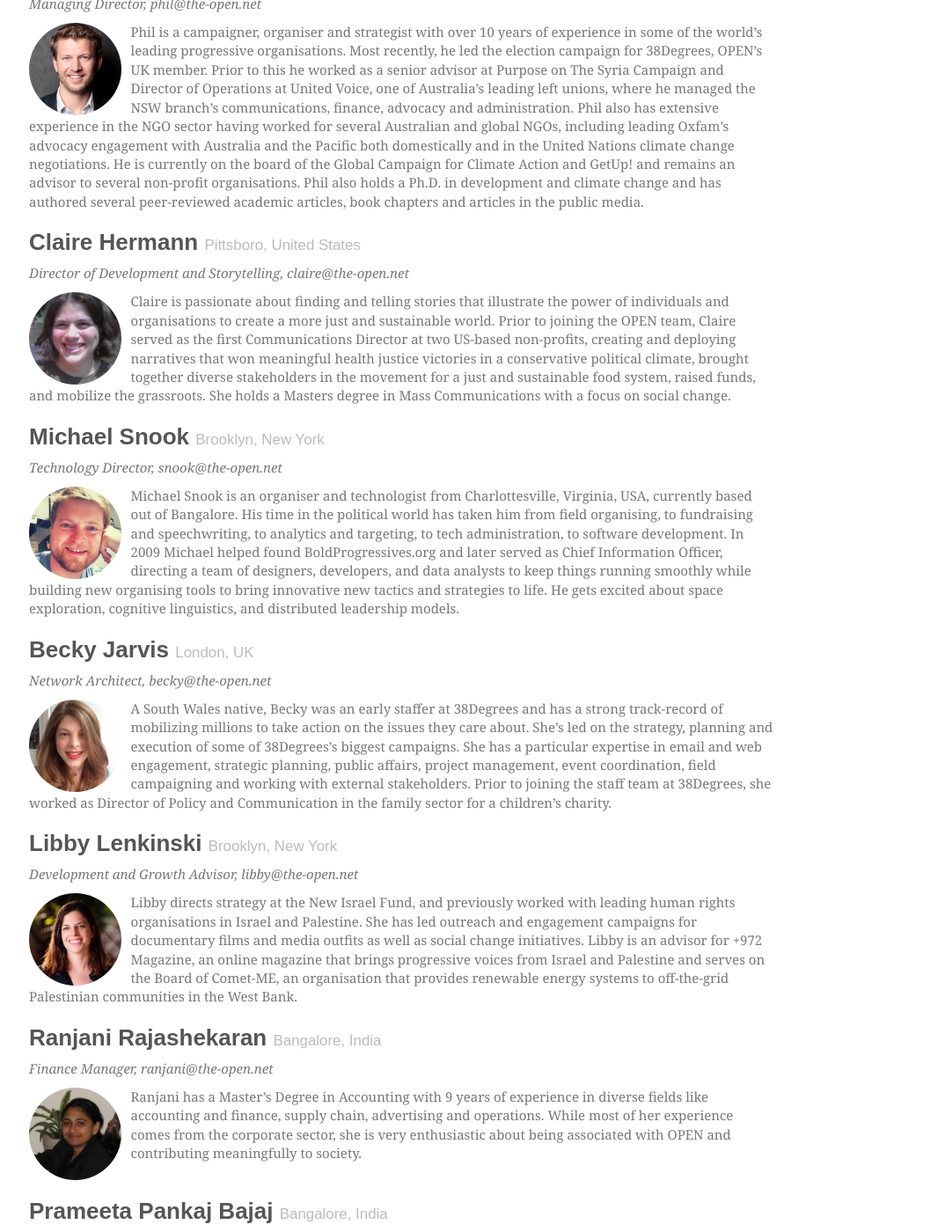
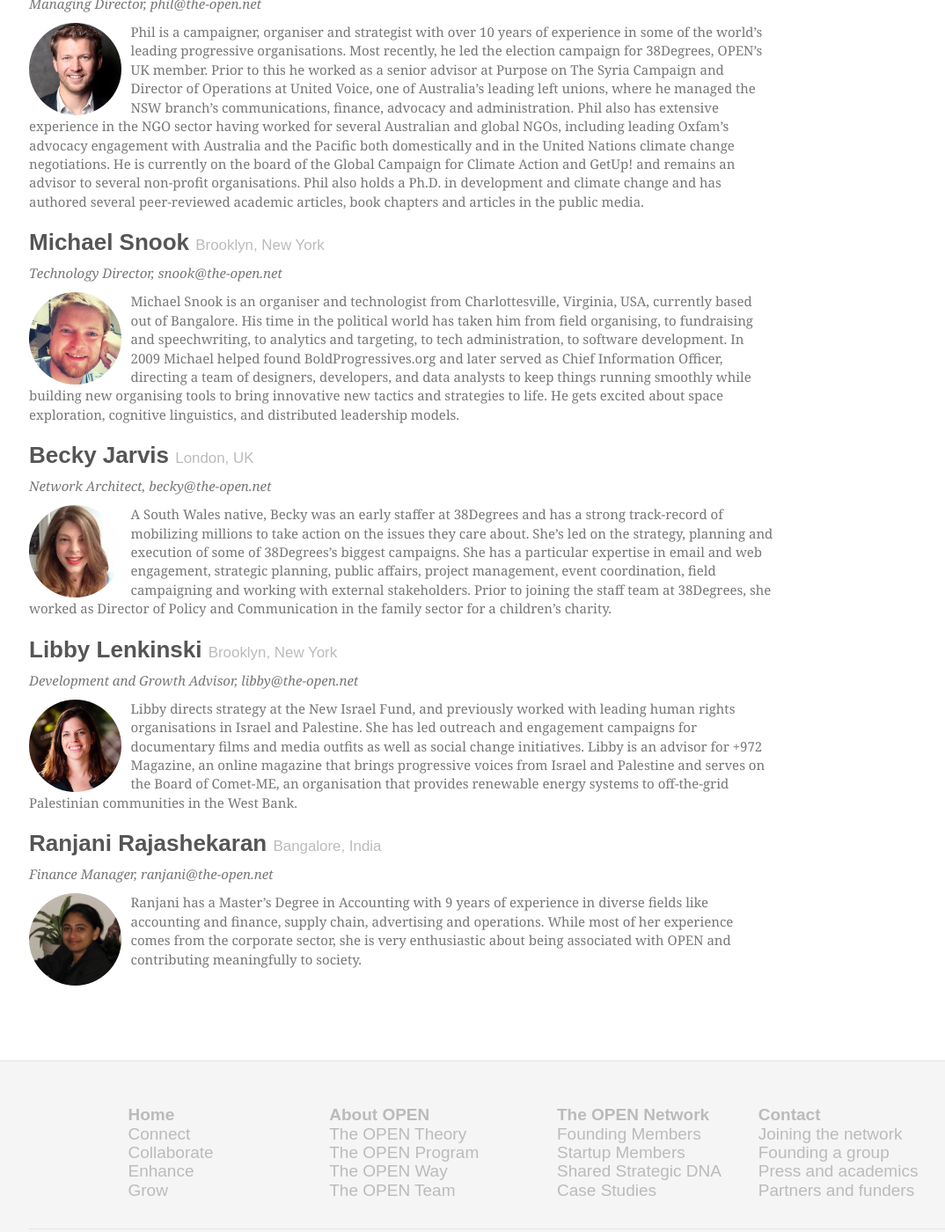
Before and after one commit to the-open/www.the-open.net, a Jekyll site: the page built from about.html, in a window 1280 px wide and 1400 px high, scrolled down 2080 px. Shown: the whole window at 88% size, without its empty margins (37-1111 px from the left). Built offline with Jekyll 4.4.1, drawn with Linux system fonts in a browser that asks for light colours; some web fonts are replaced; comment, search, counter and statistics services are not loaded; some of the changed text lies outside the part shown.

Commit message:
Updated '_data/staff.yml' via CloudCannon

```diff
--- a/_data/staff.yml
+++ b/_data/staff.yml
@@ -1,54 +1,42 @@
 - name: Ben Brandzel
   title: Founder and Executive Director
-  location: Bangalore, India
+  location: 'Bangalore, India'
   email: ben@the-open.net
   img_src: ben-headshot.jpg
   description: 'After serving as MoveOn.org’s original Advocacy Director from 2004-2006, Ben has become a significant global catalyst of progressive digital organising. After leaving MoveOn he helped found or advise what would become OPEN groups in Australia, UK, Canada, New Zealand, Ireland, India and South Africa. He came home to serve as Director of New Media Campaigns and Fundraising for President Barack Obama during the 2009-2010 health reform campaign. Ben was a founding Campaign Director at Avaaz where he served on the Board of Directors from 2007-2016. From 2011-2012 he served as Strategy Director for the Citizen Engagement Lab, where he devised, tested and refined best practices for incubating and networking digital campaigning organisations. In 2013, he co-convened the OPEN Summit which led to OPEN’s creation and has been living this dream ever since.'
 - name: Shilpa Mudiganti
   title: Director of Operations
-  location: Bangalore, India
+  location: 'Bangalore, India'
   email: shilpa@the-open.net
   img_src: shilpa-headhsot.jpg
-  description: 'Shilpa has 12 years of experience in Administration and Human Resource Management in private and non-profit sectors. Her experience in workplace systems design ranges from Fortune 500 corporates to the UNDP in Sierra Leone. She is passionate about deploying her skills in the social change sector.'
+  description: Shilpa has 12 years of experience in Administration and Human Resource Management in private and non-profit sectors. Her experience in workplace systems design ranges from Fortune 500 corporates to the UNDP in Sierra Leone. She is passionate about deploying her skills in the social change sector.
 - name: Phil Ireland
   title: Managing Director
-  location: Newcastle, Australia
+  location: 'Newcastle, Australia'
   email: phil@the-open.net
   img_src: phil-headshot.jpeg
   description: 'Phil is a campaigner, organiser and strategist with over 10 years of experience in some of the world’s leading progressive organisations. Most recently, he led the election campaign for 38Degrees, OPEN’s UK member. Prior to this he worked as a senior advisor at Purpose on The Syria Campaign and Director of Operations at United Voice, one of Australia’s leading left unions, where he managed the NSW branch’s communications, finance, advocacy and administration. Phil also has extensive experience in the NGO sector having worked for several Australian and global NGOs, including leading Oxfam’s advocacy engagement with Australia and the Pacific both domestically and in the United Nations climate change negotiations. He is currently on the board of the Global Campaign for Climate Action and GetUp! and remains an advisor to several non-profit organisations. Phil also holds a Ph.D. in development and climate change and has authored several peer-reviewed academic articles, book chapters and articles in the public media.'
-- name: Claire Hermann
-  title: Director of Development and Storytelling
-  location: Pittsboro, United States
-  email: claire@the-open.net
-  img_src: claire-headshot.jpg
-  description: 'Claire is passionate about finding and telling stories that illustrate the power of individuals and organisations to create a more just and sustainable world. Prior to joining the OPEN team, Claire served as the first Communications Director at two US-based non-profits, creating and deploying narratives that won meaningful health justice victories in a conservative political climate, brought together diverse stakeholders in the movement for a just and sustainable food system, raised funds, and mobilize the grassroots. She holds a Masters degree in Mass Communications with a focus on social change.'
 - name: Michael Snook
   title: Technology Director
-  location: Brooklyn, New York
+  location: 'Brooklyn, New York'
   email: snook@the-open.net
   img_src: snook-headshot.jpg
   description: 'Michael Snook is an organiser and technologist from Charlottesville, Virginia, USA, currently based out of Bangalore. His time in the political world has taken him from field organising, to fundraising and speechwriting, to analytics and targeting, to tech administration, to software development. In 2009 Michael helped found BoldProgressives.org and later served as Chief Information Officer, directing a team of designers, developers, and data analysts to keep things running smoothly while building new organising tools to bring innovative new tactics and strategies to life. He gets excited about space exploration, cognitive linguistics, and distributed leadership models.'
 - name: Becky Jarvis
   title: Network Architect
-  location: London, UK
+  location: 'London, UK'
   email: becky@the-open.net
   img_src: becky-headshot.png
   description: 'A South Wales native, Becky was an early staffer at 38Degrees and has a strong track-record of mobilizing millions to take action on the issues they care about. She’s led on the strategy, planning and execution of some of 38Degrees’s biggest campaigns. She has a particular expertise in email and web engagement, strategic planning, public affairs, project management, event coordination, field campaigning and working with external stakeholders. Prior to joining the staff team at 38Degrees, she worked as Director of Policy and Communication in the family sector for a children’s charity.'
 - name: Libby Lenkinski
   title: Development and Growth Advisor
-  location: Brooklyn, New York
+  location: 'Brooklyn, New York'
   email: libby@the-open.net
   img_src: libby-headshot.jpg
   description: 'Libby directs strategy at the New Israel Fund, and previously worked with leading human rights organisations in Israel and Palestine. She has led outreach and engagement campaigns for documentary films and media outfits as well as social change initiatives. Libby is an advisor for +972 Magazine, an online magazine that brings progressive voices from Israel and Palestine and serves on the Board of Comet-ME, an organisation that provides renewable energy systems to off-the-grid Palestinian communities in the West Bank.'
 - name: Ranjani Rajashekaran
   title: Finance Manager
-  location: Bangalore, India
+  location: 'Bangalore, India'
   email: ranjani@the-open.net
   img_src: ranjani-headshot.jpg
   description: 'Ranjani has a Master’s Degree in Accounting with 9 years of experience in diverse fields like accounting and finance, supply chain, advertising and operations. While most of her experience comes from the corporate sector, she is very enthusiastic about being associated with OPEN and contributing meaningfully to society.'
-- name: Prameeta Pankaj Bajaj
-  title: Executive Assistant to ED and MD
-  location: Bangalore, India
-  email: prameeta@the-open.net
-  img_src: prameeta-headshot.jpg
-  description: 'Prameeta has more than 15 years of work experience in Customer Service, Learning and Development, and Administration functions. She is an expert in administration with a demonstrated ability to multi-task, be proactive and partner with executives to increase their efficiency. She is fondly called the &ldquo;Bundle of Administrative Talent&rdquo; by her former colleagues.'
```
